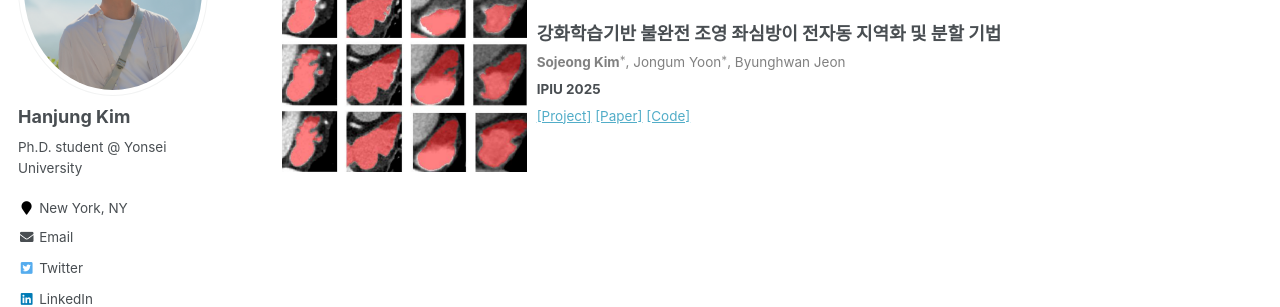
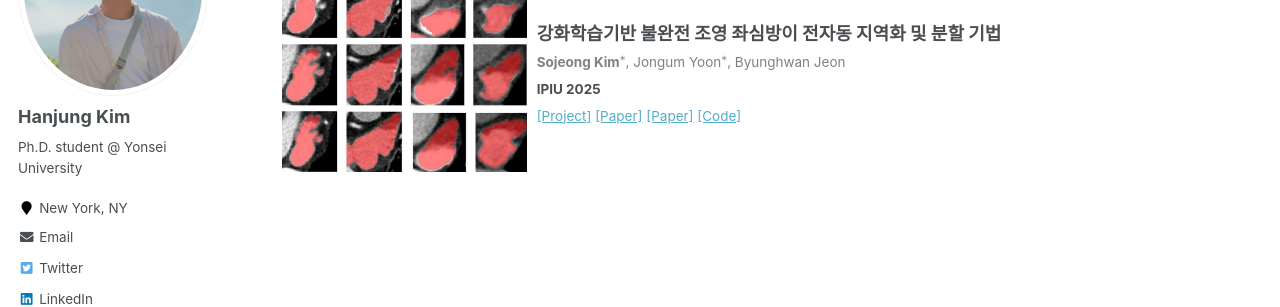
Before and after one commit to sooo03/sooo03.github.io, a Jekyll site: the page built from _pages/publications.md, in a window 1280 px wide. Shown: the part 234-541 px from the top of the page. Built offline with Jekyll 4.4.1, drawn with Linux system fonts in a browser that asks for light colours; formulas are drawn with MathJax 3.

Commit message:
Update publications.md

```diff
--- a/_pages/publications.md
+++ b/_pages/publications.md
@@ -19,6 +19,7 @@ author_profile: true
       <span style="font-size:75%">
         <a href="https://">[Project]</a>
         <a href="https://">[Paper]</a>
+        <a href="../files/IPIU2025.pdf" target="_blank">[Paper]</a>
         <a href="https://github.com/">[Code]</a>
       </span>
     </p>
```
